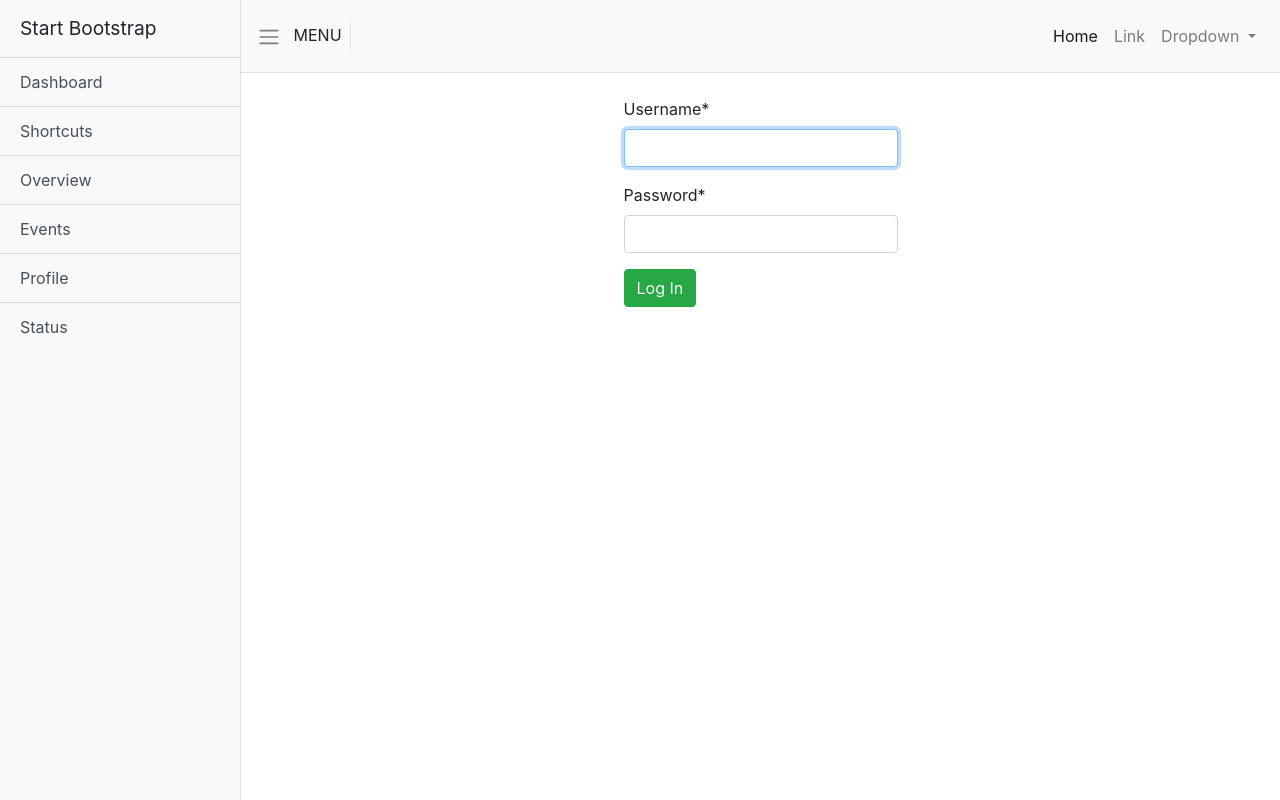
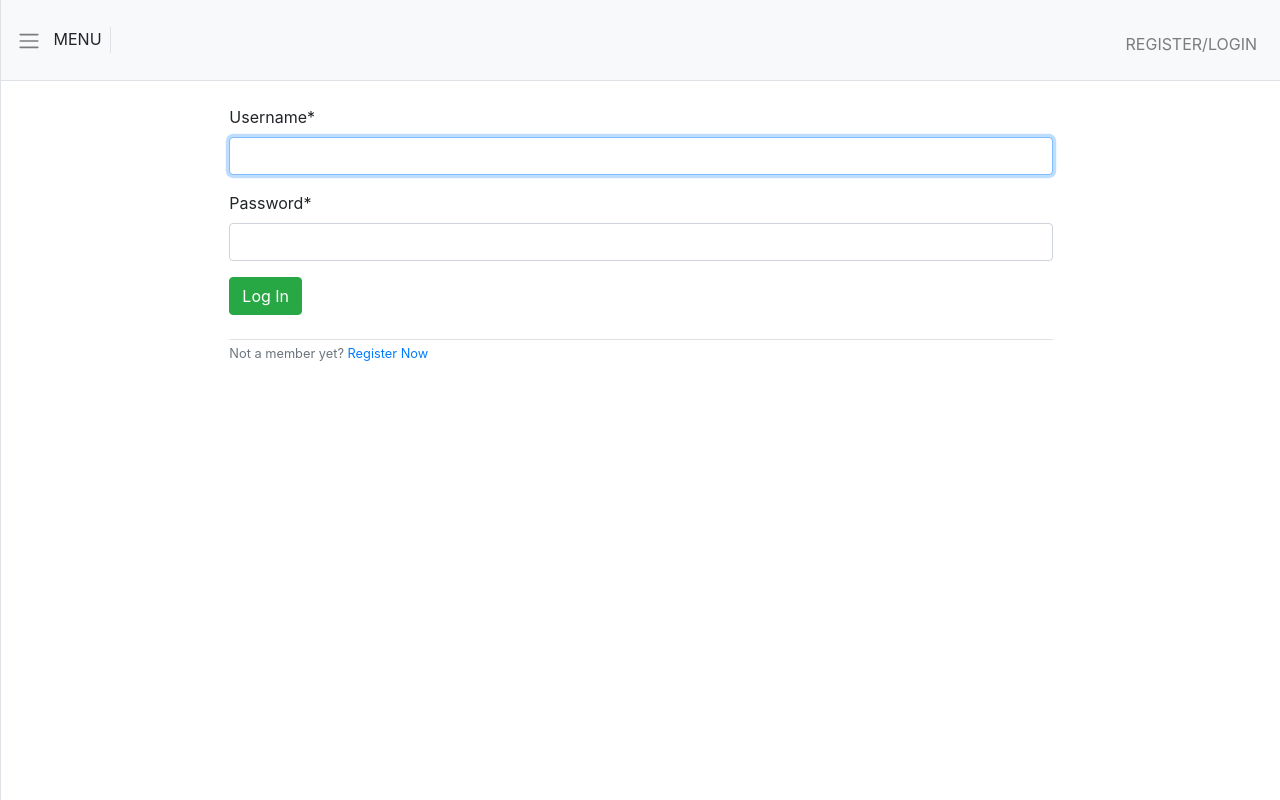
Before and after one commit to Mutembeijoe/my_awwwards, a Django app: page /accounts/login/ in a window 1280 px wide. Run offline with Django 3.2, Linux system fonts and the light colour scheme; some libraries are stand-ins or nearby versions.

Commit message:
mofifies the navbar links and the user registration form

```diff
--- a/accounts/forms.py
+++ b/accounts/forms.py
@@ -7,7 +7,7 @@ from .models import CustomUser
 class CustomUserCreationForm(UserCreationForm):
     class Meta(UserCreationForm.Meta):
         model = CustomUser
-        fields = UserCreationForm.Meta.fields + ('avatar',)
+        fields = UserCreationForm.Meta.fields + ('avatar','email','telephone','bio')
 
 
 class CustomUserChangeForm(UserChangeForm):
--- a/accounts/urls.py
+++ b/accounts/urls.py
@@ -1,6 +1,7 @@
 from django.urls import path
-from .views import UserDetailView
+from .views import UserDetailView, UserCreateView
 
 urlpatterns = [
-    path('user/<int:pk>', UserDetailView.as_view(), name='profile')
+    path('user/<int:pk>', UserDetailView.as_view(), name='profile'),
+    path('register/', UserCreateView.as_view(), name="register" )
 ]
--- a/awwwards/settings.py
+++ b/awwwards/settings.py
@@ -132,3 +132,6 @@ MEDIA_URL = '/media/'
 AUTH_USER_MODEL = 'accounts.CustomUser'
 
 CRISPY_TEMPLATE_PACK = 'bootstrap4'
+
+LOGIN_REDIRECT_URL='home'
+LOGOUT_REDIRECT_URL='home'
--- a/static/css/main.css
+++ b/static/css/main.css
@@ -10,9 +10,18 @@
     border-radius: 50%;
 }
 
-/* .login_form{
-    display:flex;
-    flex-direction: column;
-    justify-content: center;
-    align-items: center;
+.navbar_avatar{
+    width:30px;
+    height:30px;
+    border-radius: 50%;
+}
+
+/* .my_navbar{
+    display: flex;
+    flex-direction: row;
+    justify-content: space-between;
 } */
+
+/* .awwwards{
+    margin-right: 300px;
+} */
--- a/static/css/simple-sidebar.css
+++ b/static/css/simple-sidebar.css
@@ -10,6 +10,7 @@ body {
 #sidebar-wrapper {
   min-height: 100vh;
   margin-left: -15rem;
+  /* changed from -15 */
   -webkit-transition: margin .25s ease-out;
   -moz-transition: margin .25s ease-out;
   -o-transition: margin .25s ease-out;
@@ -30,9 +31,10 @@ body {
 }
 
 #wrapper.toggled #sidebar-wrapper {
-  margin-left: 0;
+  margin-left: 0rem;
+   /*changed from 0  */
 }
-
+/*
 @media (min-width: 768px) {
   #sidebar-wrapper {
     margin-left: 0;
@@ -45,5 +47,5 @@ body {
 
   #wrapper.toggled #sidebar-wrapper {
     margin-left: -15rem;
-  }
+  } */
 }
--- a/templates/navbar.html
+++ b/templates/navbar.html
@@ -1,35 +1,40 @@
-<nav class="navbar navbar-expand-lg navbar-light bg-light border-bottom p-3">
+<nav class="navbar navbar-expand-lg navbar-light bg-light border-bottom p-3 my_navbar">
     <!-- <button class="" id="menu-toggle">Toggle Menu</button> -->
     <div style="cursor: pointer; height: 100%;" id='menu-toggle' class="border-right">
         <span class="navbar-toggler-icon"></span>
         <span class="px-2">MENU</span>
     </div>
-
     <button class="navbar-toggler" type="button" data-toggle="collapse" data-target="#navbarSupportedContent"
         aria-controls="navbarSupportedContent" aria-expanded="false" aria-label="Toggle navigation">
         <span class="navbar-toggler-icon"></span>
     </button>
 
     <div class="collapse navbar-collapse" id="navbarSupportedContent">
-        <ul class="navbar-nav ml-auto mt-2 mt-lg-0">
-            <li class="nav-item active">
-                <a class="nav-link" href="#">Home <span class="sr-only">(current)</span></a>
-            </li>
+        <ul class="navbar-nav ml-auto mt-2">
+            {% if user.is_authenticated%}
             <li class="nav-item">
-                <a class="nav-link" href="#">Link</a>
+                <a class="nav-link" href="{%url 'profile' user.id%}">{{user.username}}</a>
             </li>
             <li class="nav-item dropdown">
                 <a class="nav-link dropdown-toggle" href="#" id="navbarDropdown" role="button" data-toggle="dropdown"
                     aria-haspopup="true" aria-expanded="false">
-                    Dropdown
+                    <img src="{{user.avatar.url}}" alt="user.username" class="navbar_avatar">
                 </a>
                 <div class="dropdown-menu dropdown-menu-right" aria-labelledby="navbarDropdown">
-                    <a class="dropdown-item" href="#">Action</a>
-                    <a class="dropdown-item" href="#">Another action</a>
+                    <a class="dropdown-item" href="{%url 'profile' user.pk%}">Profile</a>
+                    <a class="dropdown-item" href="#">Settings</a>
                     <div class="dropdown-divider"></div>
-                    <a class="dropdown-item" href="#">Something else here</a>
+                    <a class="dropdown-item" href="{% url 'logout'%}">LogOut</a>
                 </div>
             </li>
+            <li>
+                <a class="btn btn-success btn-large h-100 py-3 ml-2" href="">Submit your Site!</a>
+            </li>
+            {% else %}
+            <li class="nav-item">
+                <a class="nav-link" href="{% url 'login' %}">REGISTER/LOGIN</a>
+            </li>
+            {% endif %}
         </ul>
     </div>
 </nav>
--- a/templates/registration/login.html
+++ b/templates/registration/login.html
@@ -2,12 +2,15 @@
 {% load crispy_forms_tags%}
 {%block content%}
 <div class="row">
-    <div class="login_form col-xs-12 mx-auto mt-4">
+    <div class="login_form col-lg-8 mx-auto mt-4">
         <form action="" method="POST">
             {% csrf_token %}
             {{form | crispy }}
             <button type="submit" class="btn btn-success">Log In</button>
         </form>
+        <div class="text-muted border-top mt-4">
+            <small>Not a member yet? <a href="{% url 'register'%}">Register Now</a> </small>
+        </div>
     </div>
 </div>
 
```
Also changed, not shown: accounts/views.py (+6 -2 lines), templates/signup.html (+15 -0 lines), db.sqlite3, media/avatars/alpha.jpg (added).
